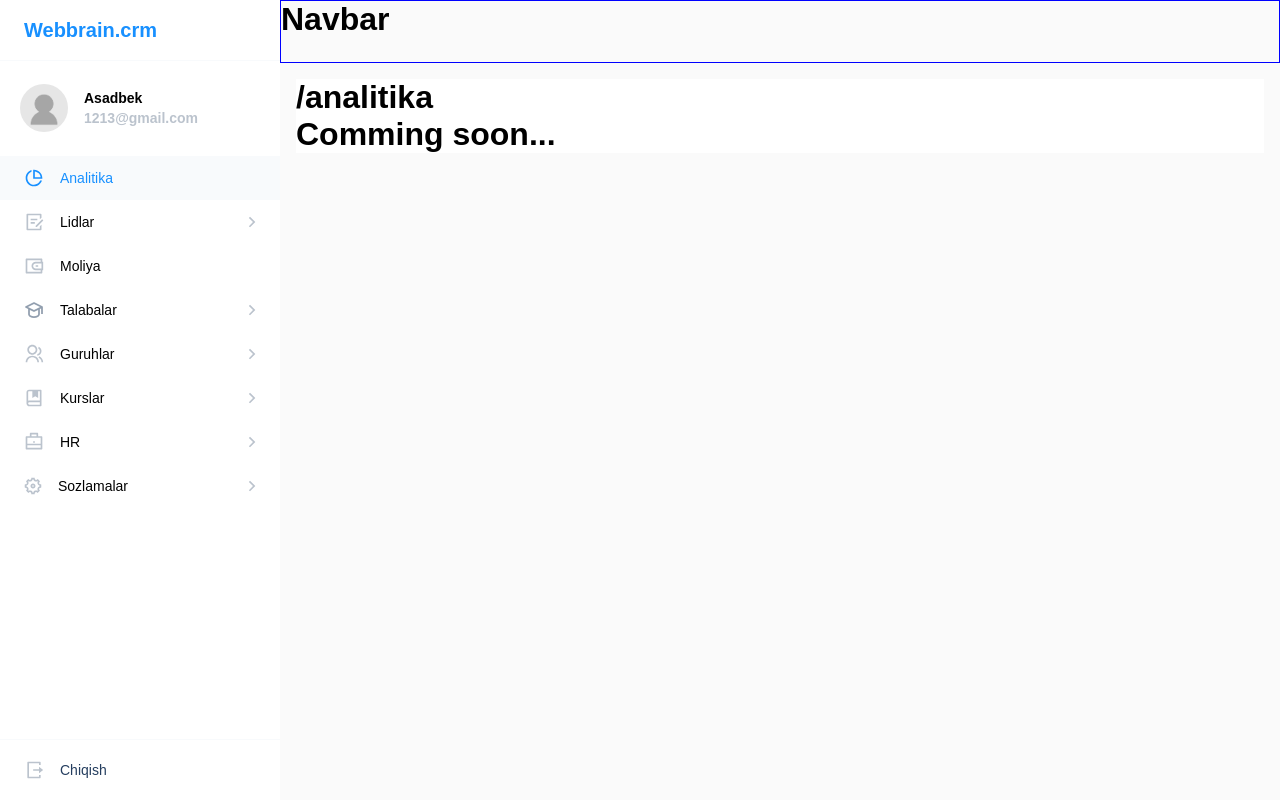
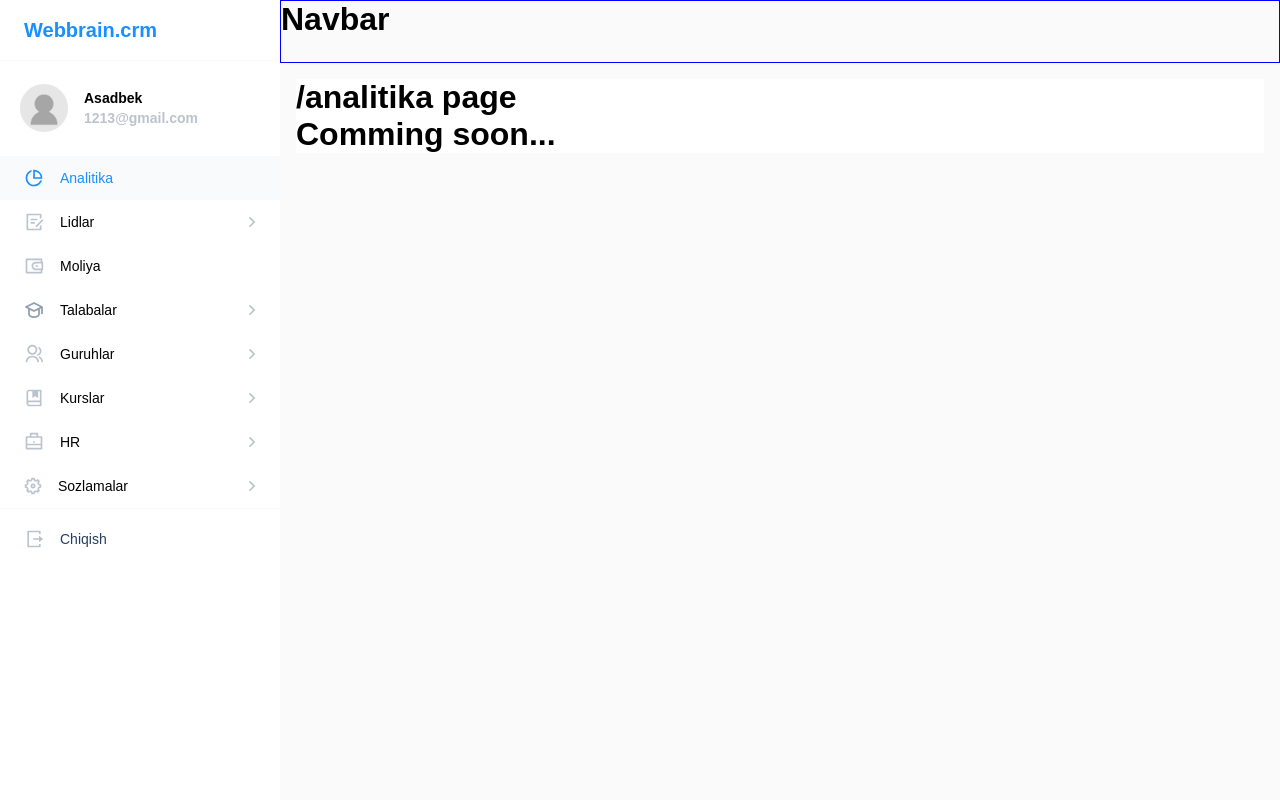
Before and after one commit to AzimovAsadbek/crm-project, a React (Vite) app: page /analitika in a window 1280 px wide. Built offline with nearby package versions, Linux system fonts and the light colour scheme.

Commit message:
logout done

```diff
--- a/src/components/Sidebar/index.jsx
+++ b/src/components/Sidebar/index.jsx
@@ -45,6 +45,11 @@ const Sidebar = () => {
       navigate(path);
     }
   };
+
+  const logOut = () => {
+    navigate("/login");
+  };
+
   return (
     <Container>
       <Side>
@@ -55,7 +60,7 @@ const Sidebar = () => {
           {sidebar.map((parent) => {
             const { icon: Icon } = parent;
             const active = open?.includes(parent.id);
-            return (
+            return !parent.hidden ? (
               <React.Fragment key={parent.id}>
                 <MenuItem
                   onClick={(e) => onOpen(parent, e)}
@@ -84,11 +89,11 @@ const Sidebar = () => {
                   })}
                 </ChildWrapper>
               </React.Fragment>
-            );
+            ) : null;
           })}
         </Menu>
 
-        <LogOut>
+        <LogOut onClick={logOut}>
           <Exit />
           Chiqish
         </LogOut>
--- a/src/components/Sidebar/style.js
+++ b/src/components/Sidebar/style.js
@@ -46,27 +46,18 @@ const Logo = styled.div`
 
 const LogOut = styled(Logo)`
   display: flex;
-  position: sticky;
   font-size: 14px;
   font-weight: 500;
-  margin-top: auto;
   border-top: 1px solid #f8fafc;
   bottom: 0;
   border-bottom: 0;
   color: #253e5f;
-  display: flex;
   align-items: center;
   gap: 16px;
+`;
+const Exit = styled(exit)``;
 
-  :hover {
-    cursor: pointer;
-    background-color: #f8fafc;
-    color: var(--activeColor);
-    & path {
-      fill: var(--activeColor);
-    }
-  }
-`;
+// Profil
 
 const ProfileContainer = styled.div`
   display: flex;
@@ -160,8 +151,6 @@ const ChildWrapper = styled.div`
   overflow: ${(props) => (props?.active === "true" ? "visible" : "hidden")};
 `;
 
-const Exit = styled(exit)``;
-
 export {
   Exit,
   Arrow,
--- a/src/root/index.jsx
+++ b/src/root/index.jsx
@@ -23,15 +23,31 @@ const Root = () => {
             } else {
               const ParentElement = parent.element;
               return (
-                <Route
-                  key={parent.id}
-                  path={parent.path}
-                  element={<ParentElement />}
-                />
+                !parent.hidden && (
+                  <Route
+                    key={parent.id}
+                    path={parent.path}
+                    element={<ParentElement />}
+                  />
+                )
               );
             }
           })}
         </Route>
+
+        {sidebar.map((parent) => {
+          const ParentElement = parent.element;
+          return (
+            parent.hidden && (
+              <Route
+                key={parent.id}
+                path={parent.path}
+                element={<ParentElement />}
+              />
+            )
+          );
+        })}
+
         <Route path="/" element={<Navigate to={"/analitika"} />} />
         <Route path="*" element={<h1>404 not faund</h1>} />
       </Routes>
--- a/src/utils/sidebar.js
+++ b/src/utils/sidebar.js
@@ -253,6 +253,22 @@ const sidebar = [
       },
     ],
   },
+  {
+    id: 9,
+    title: "Log In",
+    path: "/login",
+    isPrivate: true,
+    element: Generics,
+    hidden: true,
+  },
+  {
+    id: 9,
+    title: "Reset",
+    path: "/reset",
+    isPrivate: true,
+    element: Generics,
+    hidden: true,
+  },
 ];
 
 export default sidebar;
--- a/src/view/Generics/index.jsx
+++ b/src/view/Generics/index.jsx
@@ -6,7 +6,7 @@ const Generics = () => {
   const location = useLocation();
   return (
     <Container>
-      <h1>{location.pathname}</h1>
+      <h1>{location.pathname} page</h1>
       <h1>Comming soon...</h1>
     </Container>
   );
```
Also changed, not shown: 1 other file (tests, documents, lock files or other folders).
